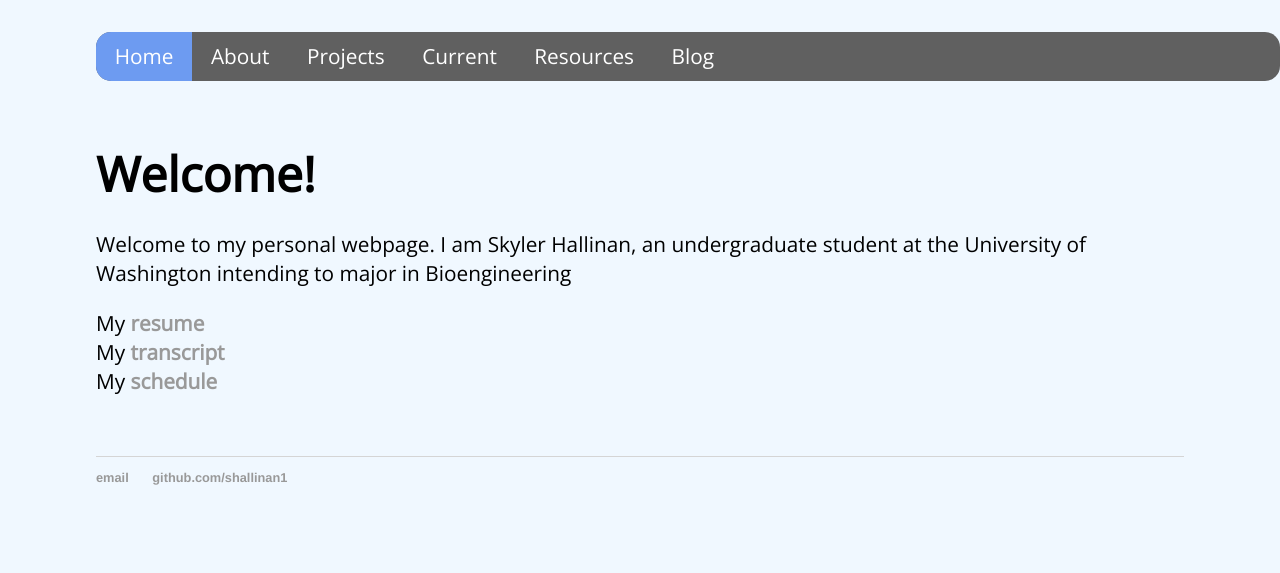
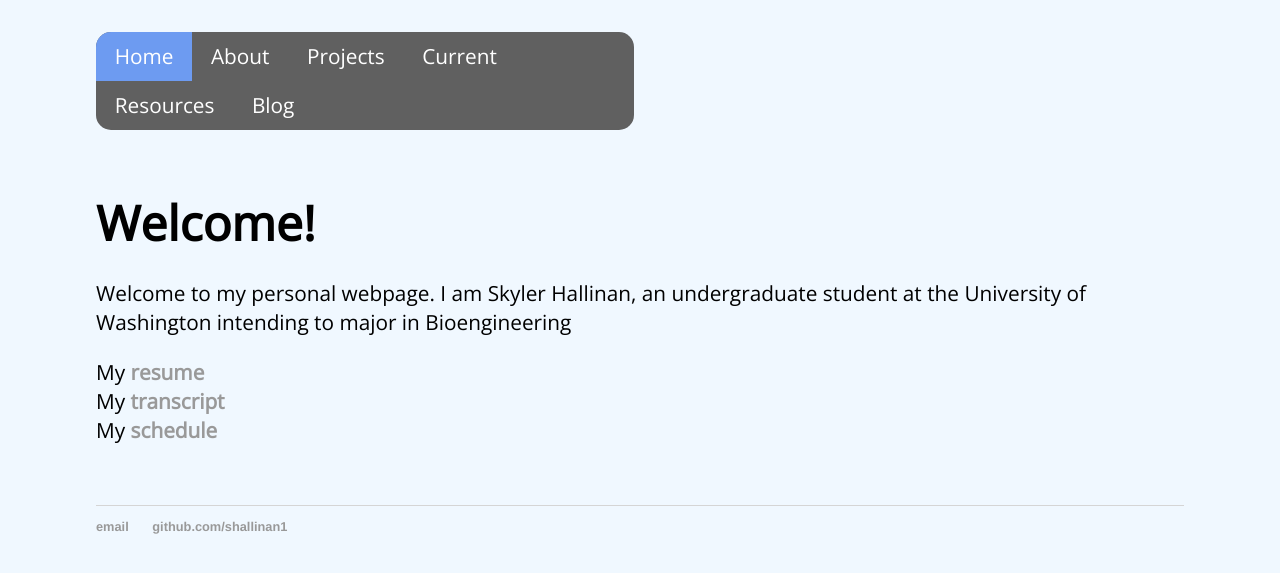
Before and after one commit to shallinan1/shallinan1.github.io, a Jekyll site: the page built from index.md, in a window 1280 px wide. Shown: the top 573 px of the page. Built offline with Jekyll 4.4.1, drawn with Linux system fonts in a browser that asks for light colours.

Commit message:
Update main.css

```diff
--- a/css/main.css
+++ b/css/main.css
@@ -5,7 +5,7 @@
     padding: 0;
     overflow: hidden;
     background-color: #606060;
-	<!-- width: 45%; -->
+	width: 42%;
 	border: 2px;
 	border-top-left-radius:15px;
     border-bottom-left-radius:15px;
@@ -23,7 +23,7 @@
 }
 
 #globalNav a {
-	width = 10%;
+	width = 7%;
 }
 
 #globalNav li a {
```
